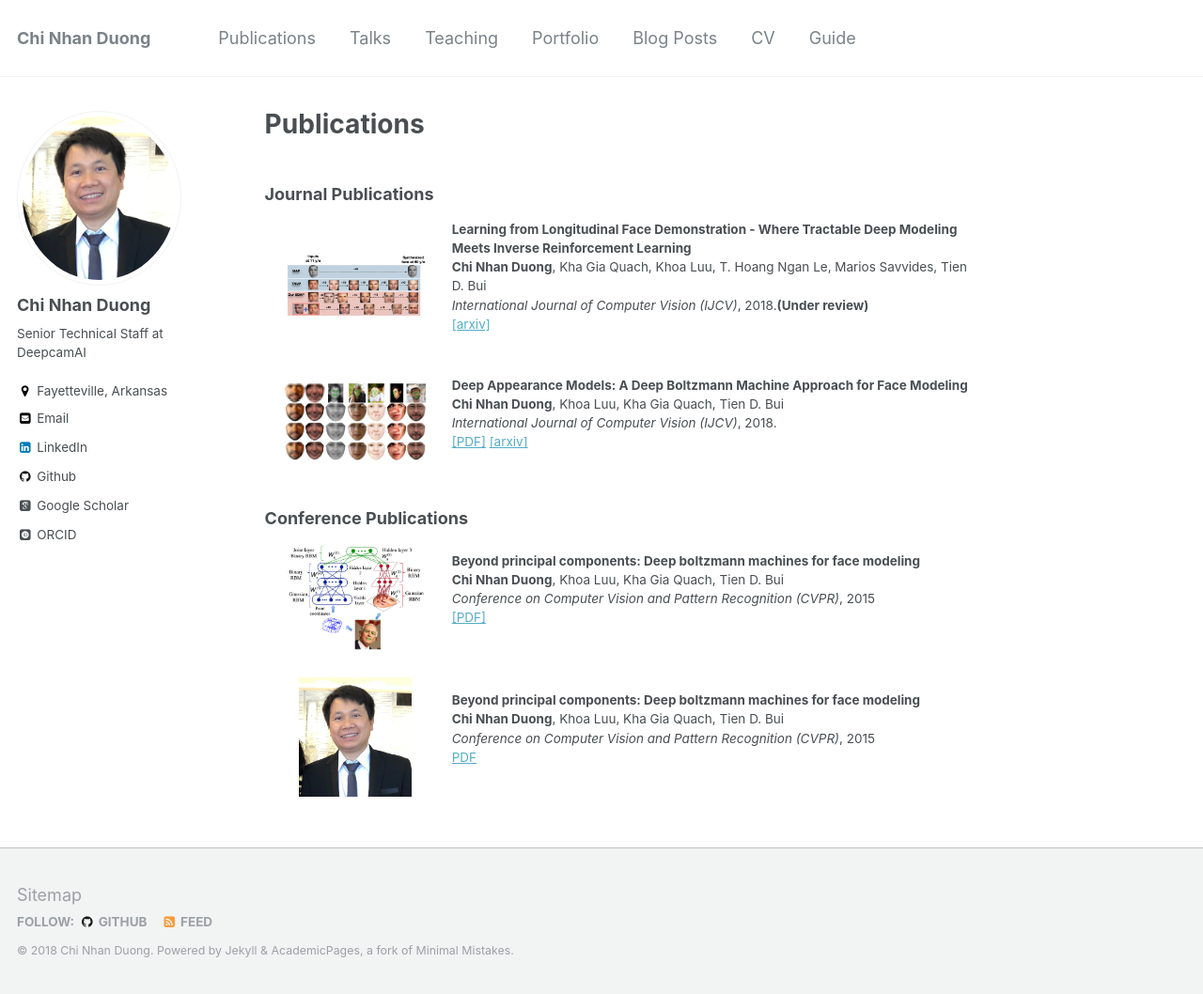
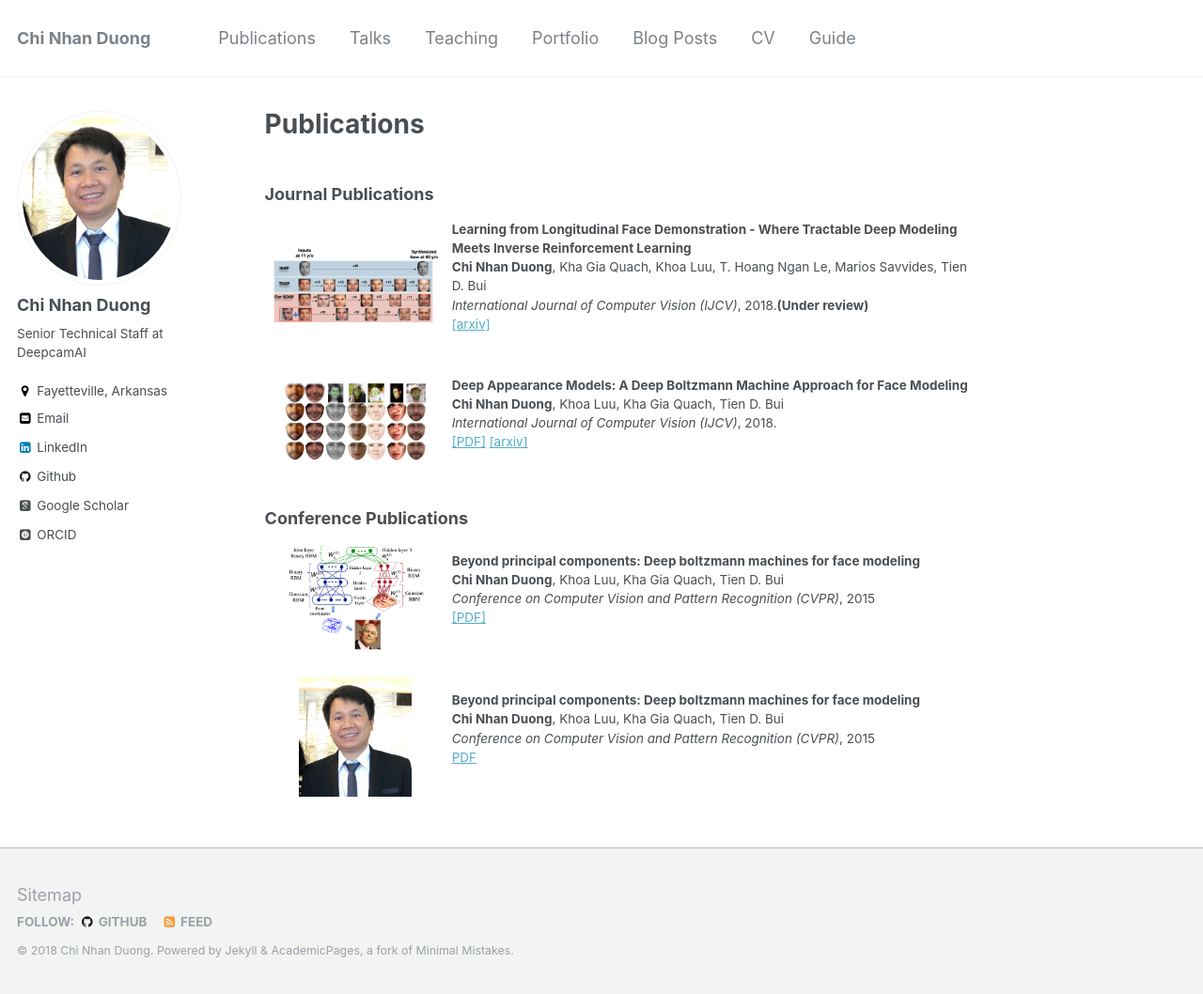
Before and after one commit to dcnhan/dcnhan.github.io, a Jekyll site: the page built from _pages/publications.md, in a window 1280 px wide and 1058 px high. Shown: the whole window at 94% size. Built offline with Jekyll 4.4.1, drawn with Linux system fonts in a browser that asks for light colours; some web fonts are replaced.

Commit message:
Build website

```diff
--- a/_pages/publications.md
+++ b/_pages/publications.md
@@ -7,7 +7,7 @@ author_profile: true
 ### Journal Publications
 
 <table width="1200" align="center" border="0">
-	<td width="25%" valign="top" align="center"><img src="/images/featured_SDAP.png" alt="game" width="150" height="120" style="border-style: none"></td>
+	<td width="25%" valign="top" align="center"><img src="/images/featured_SDAP.png" alt="game" width="180" height="150" style="border-style: none"></td>
 	<td width="75%" valign="top">
 	<p><heading><strong>Learning from Longitudinal Face Demonstration - Where Tractable Deep Modeling Meets Inverse Reinforcement Learning</strong></heading><br>
 	<strong> Chi Nhan Duong</strong>, Kha Gia Quach, Khoa Luu, T. Hoang Ngan Le, Marios Savvides, Tien D. Bui<br>
```
